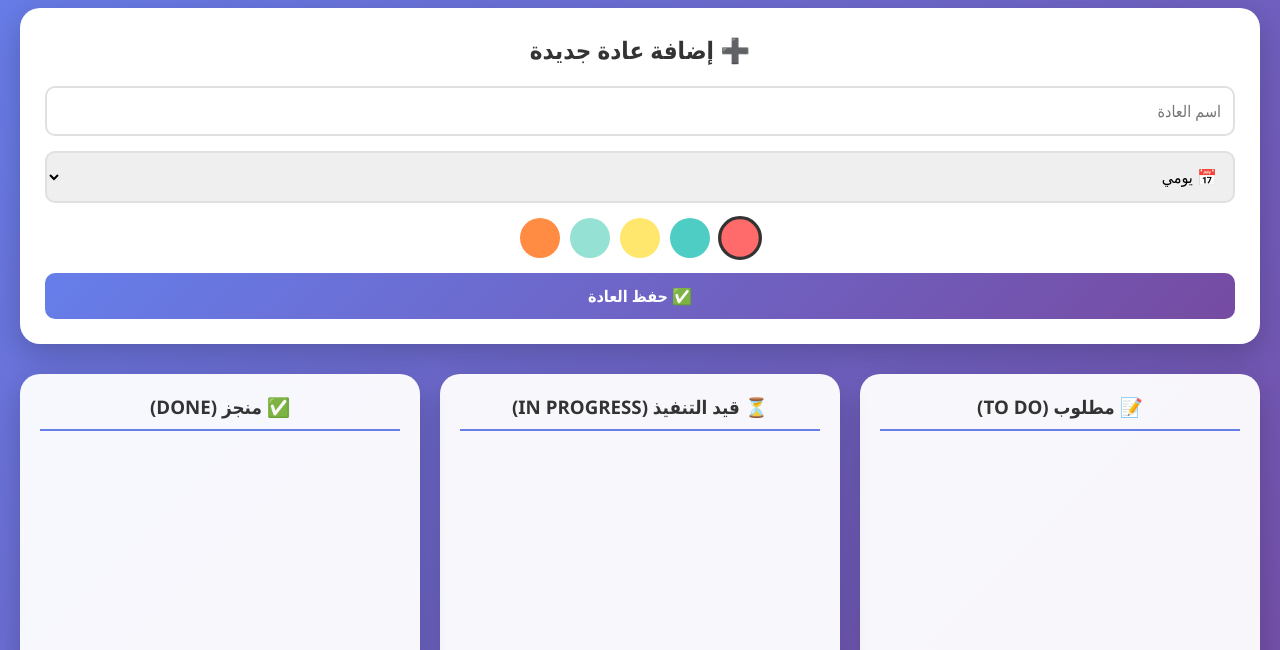
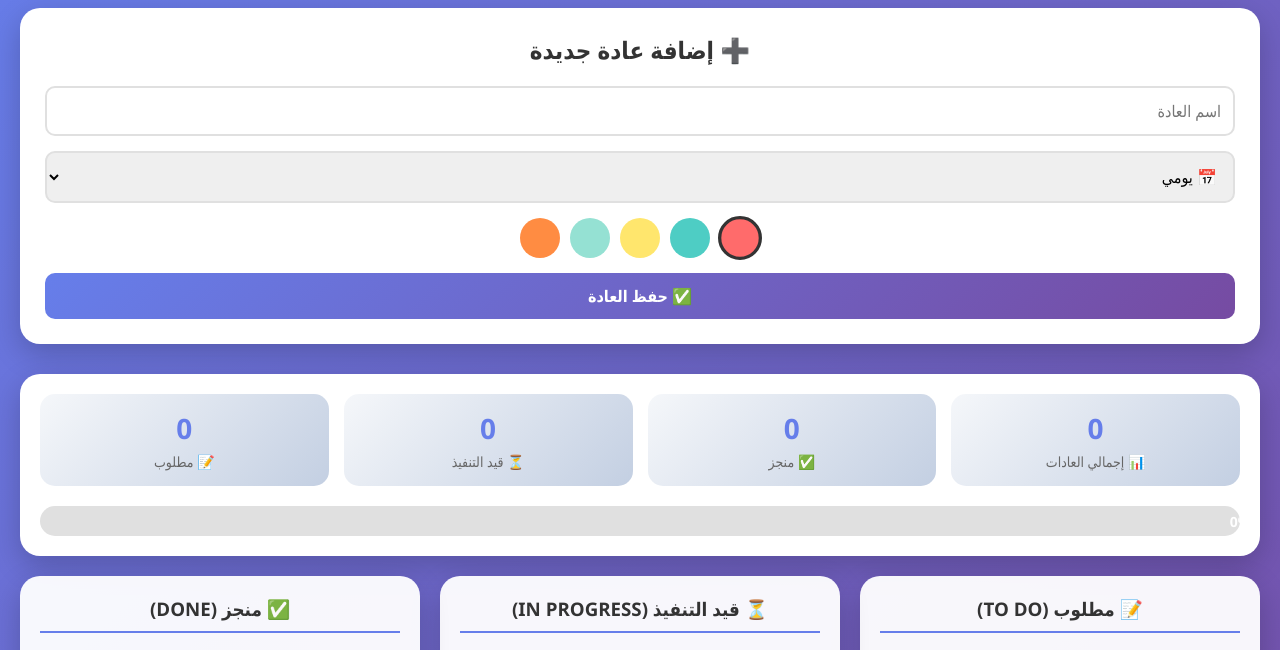
Before and after one commit to amiraalassaf/HabitFlow-, a plain HTML site: page index.html in a window 1280 px wide. Shown: the part 97-747 px from the top of the page. Drawn offline with Linux system fonts and the light colour scheme.

Commit message:
feat(task5): show progress bar and completion percentage

```diff
--- a/index.html
+++ b/index.html
@@ -3,13 +3,14 @@
 <head>
     <meta charset="UTF-8">
     <meta name="viewport" content="width=device-width, initial-scale=1.0">
-    <title>HabitFlow - Drag & Drop</title>
+    <title>HabitFlow - الإحصائيات</title>
     <link rel="stylesheet" href="style.css">
 </head>
 <body>
     <div class="container">
         <h1>🎯 HabitFlow - إدارة العادات</h1>
 
+        <!-- نموذج الإضافة -->
         <div class="form-section">
             <h2>➕ إضافة عادة جديدة</h2>
             <div class="form-group">
@@ -29,7 +30,35 @@
             </div>
         </div>
 
-        <!-- لوحة Kanaban مع إضافة أحداث السحب والإفلات -->
+        <!-- قسم الإحصائيات (جديد) -->
+        <div class="stats-section">
+            <div class="stats-cards">
+                <div class="stat-card">
+                    <div class="stat-number" id="totalCount">0</div>
+                    <div class="stat-label">📊 إجمالي العادات</div>
+                </div>
+                <div class="stat-card">
+                    <div class="stat-number" id="doneCount">0</div>
+                    <div class="stat-label">✅ منجز</div>
+                </div>
+                <div class="stat-card">
+                    <div class="stat-number" id="progressCount">0</div>
+                    <div class="stat-label">⏳ قيد التنفيذ</div>
+                </div>
+                <div class="stat-card">
+                    <div class="stat-number" id="todoCount">0</div>
+                    <div class="stat-label">📝 مطلوب</div>
+                </div>
+            </div>
+
+            <div class="progress-container">
+                <div class="progress-bar" id="progressBar">
+                    <span class="progress-percent" id="progressPercent">0%</span>
+                </div>
+            </div>
+        </div>
+
+        <!-- لوحة Kanban -->
         <div class="board">
             <div class="column"
                  id="column-todo"
--- a/script.js
+++ b/script.js
@@ -2,7 +2,6 @@ let habits = [];
 let selectedColor = '#FF6B6B';
 let draggedHabitId = null;
 
-// ========== Toast ==========
 function showWipToast() {
     let toast = document.getElementById('wipToast');
     if (!toast) {
@@ -24,7 +23,6 @@ function showWipToast() {
     setTimeout(() => toast.style.opacity = '0', 3000);
 }
 
-// ========== localStorage ==========
 function saveToLocalStorage() {
     localStorage.setItem('habits', JSON.stringify(habits));
 }
@@ -37,7 +35,22 @@ function loadFromLocalStorage() {
     }
 }
 
-// ========== منتقي الألوان ==========
+// ========== تحديث الإحصائيات (جديد) ==========
+function updateStats() {
+    const total = habits.length;
+    const done = habits.filter(h => h.status === 'done').length;
+    const progress = habits.filter(h => h.status === 'progress').length;
+    const todo = habits.filter(h => h.status === 'todo').length;
+    const percent = total === 0 ? 0 : Math.round((done / total) * 100);
+
+    document.getElementById('totalCount').textContent = total;
+    document.getElementById('doneCount').textContent = done;
+    document.getElementById('progressCount').textContent = progress;
+    document.getElementById('todoCount').textContent = todo;
+    document.getElementById('progressBar').style.width = `${percent}%`;
+    document.getElementById('progressPercent').textContent = `${percent}%`;
+}
+
 function initColorPicker() {
     const colors = document.querySelectorAll('.color-option');
     colors.forEach(color => {
@@ -50,7 +63,6 @@ function initColorPicker() {
     if (colors.length > 0) colors[0].classList.add('selected');
 }
 
-// ========== إضافة عادة ==========
 function addHabit() {
     const name = document.getElementById('habitName').value.trim();
     const frequency = document.getElementById('habitFrequency').value;
@@ -73,7 +85,6 @@ function addHabit() {
     renderHabits();
 }
 
-// ========== Drag & Drop مع WIP Limit ==========
 function dragStart(event, habitId) {
     draggedHabitId = habitId;
     event.dataTransfer.setData('text/plain', habitId);
@@ -97,7 +108,6 @@ function drop(event, newStatus) {
 
     const habit = habits.find(h => h.id == habitId);
     if (habit) {
-        // WIP Limit: منع النقل إلى IN PROGRESS إذا كان العدد 3
         if (newStatus === 'progress' && habit.status !== 'progress') {
             const progressCount = habits.filter(h => h.status === 'progress').length;
             if (progressCount >= 3) {
@@ -115,7 +125,6 @@ function drop(event, newStatus) {
     draggedHabitId = null;
 }
 
-// ========== عرض العادات ==========
 function renderHabits() {
     const todoHabits = habits.filter(h => h.status === 'todo');
     const progressHabits = habits.filter(h => h.status === 'progress');
@@ -156,9 +165,11 @@ function renderHabits() {
             <div class="card-freq">${habit.frequency === 'يومي' ? '📅 يومي' : '📆 أسبوعي'}</div>
         </div>
     `).join('');
+
+    // تحديث الإحصائيات
+    updateStats();
 }
 
-// ========== التهيئة ==========
 document.getElementById('saveBtn').addEventListener('click', addHabit);
 document.getElementById('habitName').addEventListener('keypress', (e) => {
     if (e.key === 'Enter') addHabit();
--- a/style.css
+++ b/style.css
@@ -99,6 +99,66 @@ button:hover {
     opacity: 0.9;
 }
 
+/* قسم الإحصائيات */
+.stats-section {
+    background: white;
+    border-radius: 20px;
+    padding: 20px;
+    margin-bottom: 20px;
+    box-shadow: 0 10px 30px rgba(0,0,0,0.2);
+}
+
+.stats-cards {
+    display: grid;
+    grid-template-columns: repeat(4, 1fr);
+    gap: 15px;
+    margin-bottom: 20px;
+}
+
+.stat-card {
+    text-align: center;
+    padding: 15px;
+    background: linear-gradient(135deg, #f5f7fa 0%, #c3cfe2 100%);
+    border-radius: 15px;
+}
+
+.stat-number {
+    font-size: 28px;
+    font-weight: bold;
+    color: #667eea;
+}
+
+.stat-label {
+    font-size: 14px;
+    color: #666;
+    margin-top: 5px;
+}
+
+.progress-container {
+    background: #e0e0e0;
+    border-radius: 25px;
+    height: 30px;
+    overflow: hidden;
+    position: relative;
+}
+
+.progress-bar {
+    background: linear-gradient(135deg, #667eea 0%, #764ba2 100%);
+    height: 100%;
+    width: 0%;
+    transition: width 0.5s ease;
+    display: flex;
+    align-items: center;
+    justify-content: center;
+    color: white;
+    font-weight: bold;
+    border-radius: 25px;
+}
+
+.progress-percent {
+    font-size: 14px;
+}
+
 /* لوحة Kanban */
 .board {
     display: grid;
@@ -126,7 +186,6 @@ button:hover {
     min-height: 400px;
 }
 
-/* بطاقات العادات */
 .habit-card {
     background: white;
     border-radius: 12px;
```
